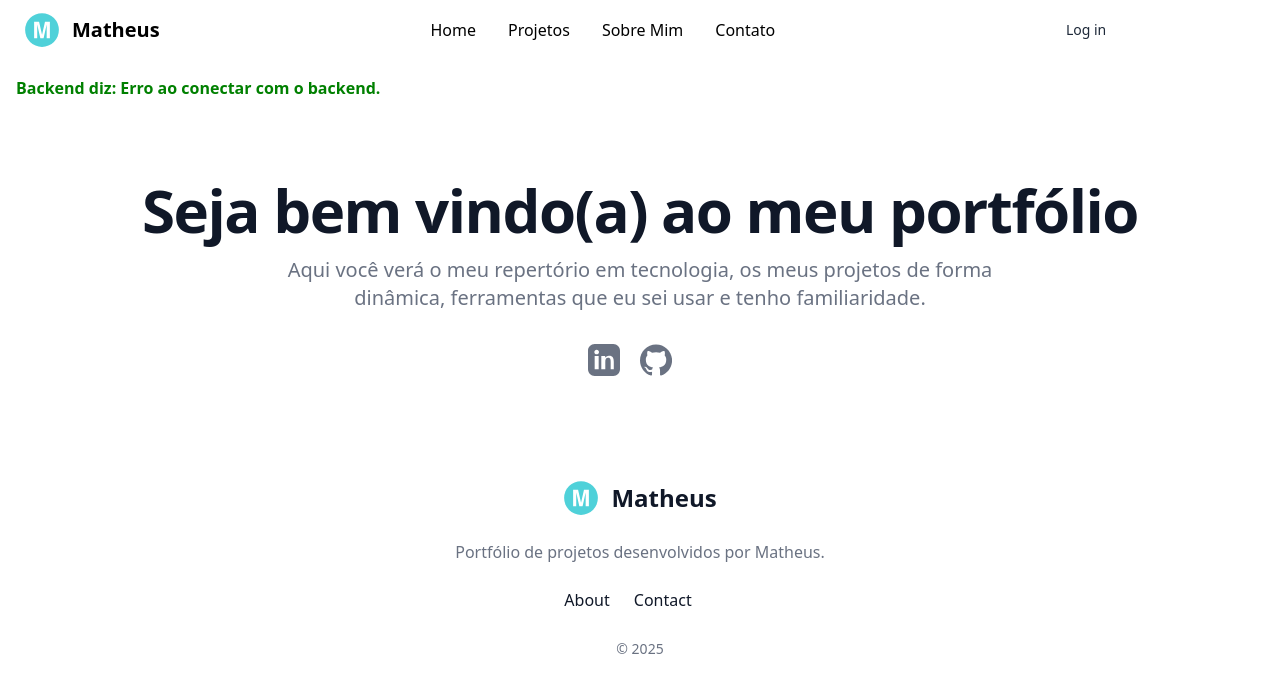
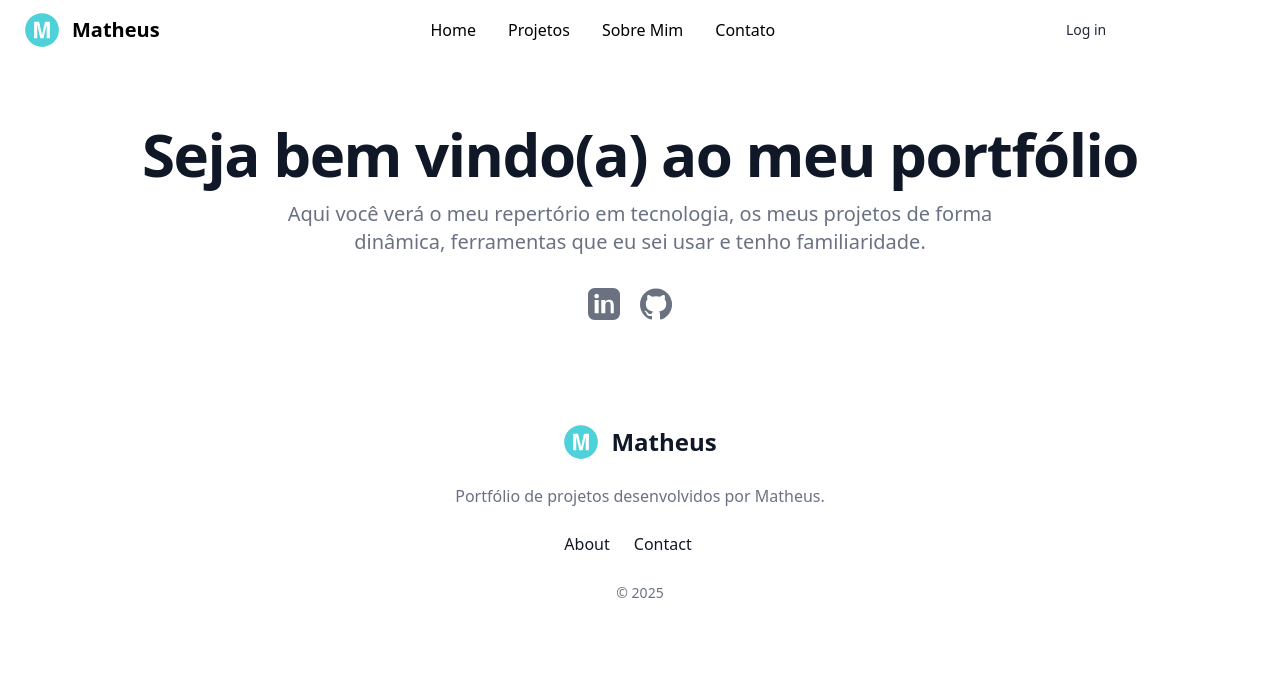
Before and after one commit to maatheusdacruz/Portfolio_MatheusdaCruz, a React (Vite) app in the folder frontend/: page / in a window 1280 px wide. Shown: the top 692 px of the page. Built offline with nearby package versions, Linux system fonts and the light colour scheme; no server answers.

Commit message:
alterações no mapeamento

```diff
--- a/frontend/src/App.jsx
+++ b/frontend/src/App.jsx
@@ -7,31 +7,14 @@ import Home from './pages/Home';
 import About from './pages/About';
 import Projects from './pages/Projects';
 
-// URL do backend hospedado (troque pela sua URL real do Render)
-const BACKEND_URL = "https://portfolio-matheusdacruz.onrender.com";
 
-// Função utilitária para consumir qualquer rota do backend
-function fetchBackend(route) {
-  return fetch(`${BACKEND_URL}${route}`).then(res => res.json());
-}
 
 
 function App() {
-  const [mensagem, setMensagem] = useState('');
-
-  useEffect(() => {
-    // Exemplo: consumindo a rota raiz do backend
-    fetchBackend('/')
-      .then((data) => setMensagem(data.message))
-      .catch(() => setMensagem('Erro ao conectar com o backend.'));
-  }, []);
 
   return (
     <>
       <Menu/>
-      <div style={{ padding: '1rem', color: 'green', fontWeight: 'bold' }}>
-        Backend diz: {mensagem}
-      </div>
       <BrowserRouter>
         <Routes>
           <Route path="/" element={<Home />} />
```
